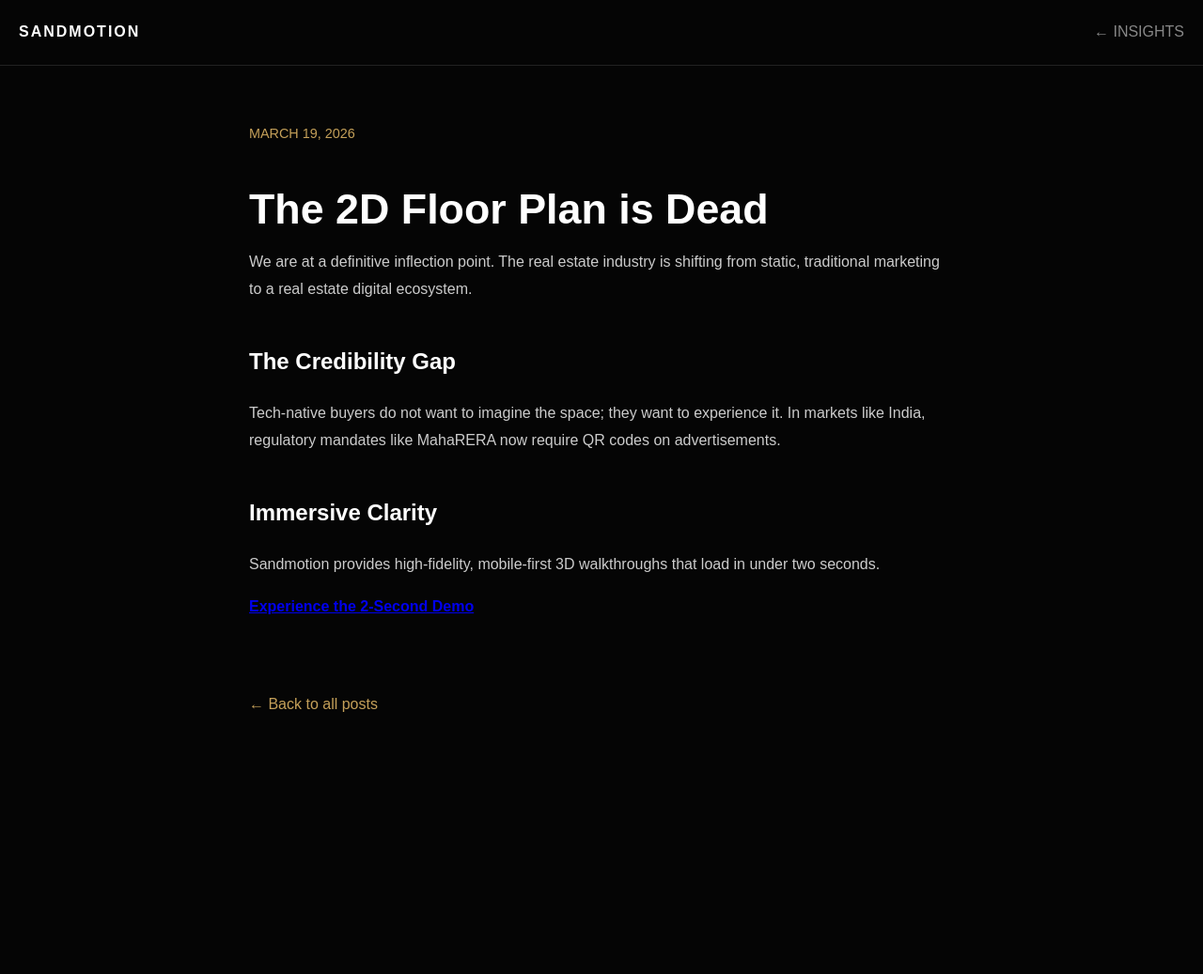
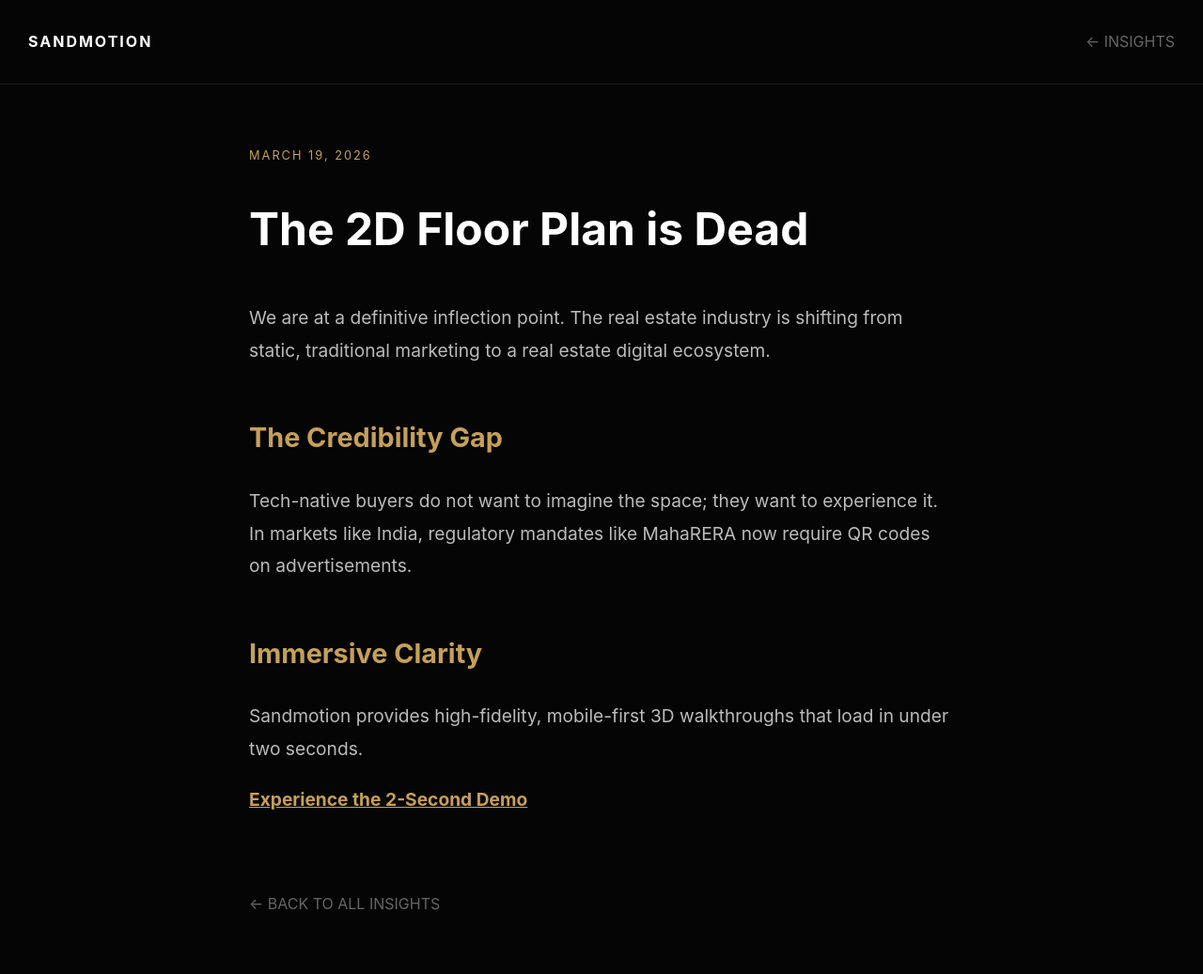
Before and after one commit to sandmotions-create/sandmotion-site, a Jekyll site: the page built from _posts/2026-03-19-2d-floor-plan-dead.md, in a window 1280 px wide. Shown: the whole page at 94% size. Built offline with Jekyll 4.4.1, drawn with Linux system fonts in a browser that asks for light colours; before the commit the page ends 900 px from its top, so only the background shows below that.

Commit message:
Add files via upload

```diff
--- a/_layouts/post.html
+++ b/_layouts/post.html
@@ -5,29 +5,35 @@
     <meta name="viewport" content="width=device-width, initial-scale=1.0">
     <title>{{ page.title }} | Sandmotion</title>
     <style>
-        body { background: #050505; color: #ccc; font-family: sans-serif; line-height: 1.8; margin: 0; }
+        body { background-color: #050505; color: #ffffff; font-family: -apple-system, BlinkMacSystemFont, "Segoe UI", Roboto, sans-serif; margin: 0; line-height: 1.8; }
         .container { max-width: 750px; margin: 0 auto; padding: 60px 20px; }
-        nav { padding: 20px; border-bottom: 1px solid #222; display: flex; justify-content: space-between; }
+        nav { padding: 30px; border-bottom: 1px solid #1a1a1a; display: flex; justify-content: space-between; }
         .logo { color: white; text-decoration: none; font-weight: bold; letter-spacing: 2px; }
-        h1 { color: white; font-size: 2.8rem; line-height: 1.2; margin-bottom: 10px; }
-        .date { color: #c5a059; text-transform: uppercase; font-size: 0.9rem; margin-bottom: 40px; display: block; }
-        .content img { max-width: 100%; height: auto; border-radius: 8px; margin: 30px 0; }
-        .content h2 { color: white; margin-top: 40px; }
-        .back { display: inline-block; margin-top: 60px; color: #c5a059; text-decoration: none; }
+        .post-header { margin-bottom: 50px; }
+        .post-title { font-size: 3rem; margin-bottom: 10px; line-height: 1.1; }
+        .post-date { color: #c5a059; text-transform: uppercase; font-size: 0.8rem; letter-spacing: 2px; }
+        .post-content { color: #bbbbbb; font-size: 1.2rem; }
+        .post-content h2 { color: #c5a059; margin-top: 50px; font-size: 1.8rem; }
+        .post-content a { color: #c5a059; text-decoration: underline; }
+        .back-link { margin-top: 80px; display: block; color: #666; text-decoration: none; }
     </style>
 </head>
 <body>
     <nav>
         <a href="/" class="logo">SANDMOTION</a>
-        <a href="/blog" style="color: #888; text-decoration: none;">← INSIGHTS</a>
+        <a href="/blog" style="color: #666; text-decoration: none;">← INSIGHTS</a>
     </nav>
-    <div class="container">
-        <span class="date">{{ page.date | date: "%B %d, %Y" }}</span>
-        <h1>{{ page.title }}</h1>
-        <div class="content">
-            {{ content }}
-        </div>
-        <a href="/blog" class="back">← Back to all posts</a>
-    </div>
+    <main class="container">
+        <article>
+            <header class="post-header">
+                <span class="post-date">{{ page.date | date: "%B %d, %Y" }}</span>
+                <h1 class="post-title">{{ page.title }}</h1>
+            </header>
+            <div class="post-content">
+                {{ content }}
+            </div>
+            <a href="/blog" class="back-link">← BACK TO ALL INSIGHTS</a>
+        </article>
+    </main>
 </body>
 </html>
```
